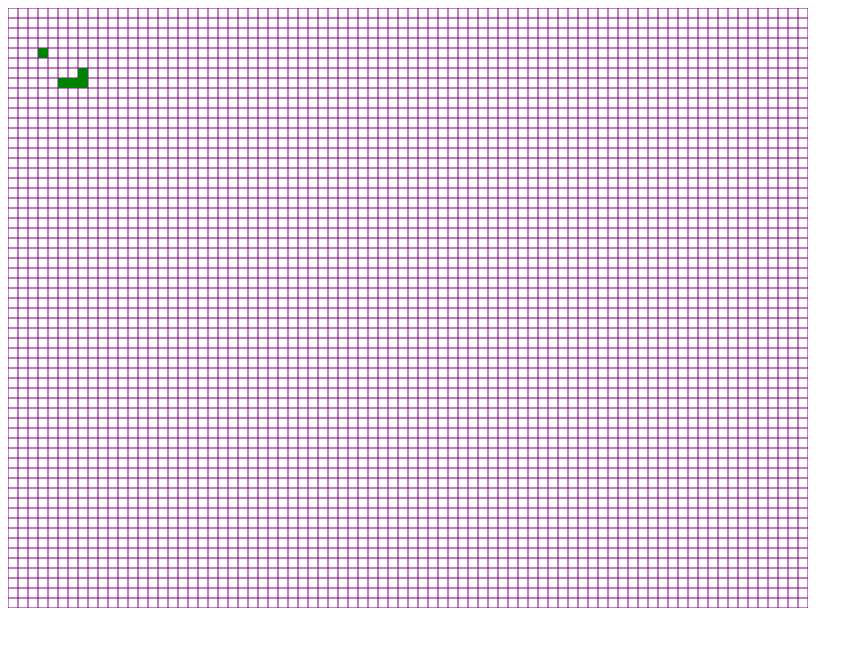
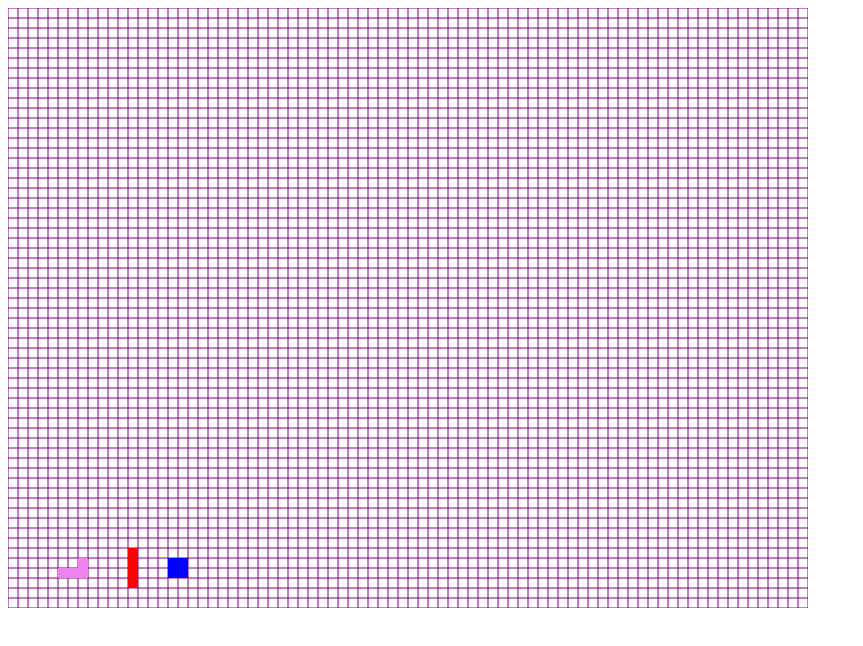
Before and after one commit to hjhan/kidsJavaScript, a plain HTML site: page src/canvas-games/grid.html in a window 1280 px wide. Shown: the whole page, without its empty margins (0-863 px from the left). Drawn offline with Linux system fonts and the light colour scheme.

Commit message:
add more block and colors

```diff
--- a/src/FiveChess_Canvas/css/style.css
+++ /dev/null
@@ -1,5 +0,0 @@
-canvas {
-    display: block;
-    margin: 50px auto;
-    border: 1px solid red;
-}
--- a/src/FiveChess_Canvas/js/script.js
+++ b/src/FiveChess_Canvas/js/script.js
@@ -8,8 +8,6 @@ for (var i = 0; i < 15; i++) {
         chessBoard[i][j] = 0;
     }
 }
-
-
 /*
  //赢法数组，用来记录所有可能的赢法方案，
  var wins=[];
@@ -72,9 +70,7 @@ for (var i = 0; i < 15; i++) {
  blackWin[i]=0;
  whiteWin[i]=0;
  }
-
  */
-
 
 //获取棋盘在dom中的元素
 var chess = document.getElementById('chess');
--- a/src/canvas-games/grid.html
+++ b/src/canvas-games/grid.html
@@ -7,18 +7,12 @@
 <canvas id="c" width="800" height="600"></canvas>
 
 <script type="text/javascript">
+    var colors = ['violet', 'red', 'blue', 'green', 'pink', 'yellow', 'orange', 'purple', 'black'];
 
-        window.onload = function(){
+    window.onload = function () {
         // 获取上下文
         var c = document.getElementById('c');
         var ctx = c.getContext("2d");
-          // 绘制背景
-     /*     var gradient = ctx.createLinearGradient(0,0,0,300);
-          gradient.addColorStop(0,"#e0e0e0");
-          gradient.addColorStop(1,"#ffffff");
-          ctx.fillStyle = gradient;
-          ctx.fillRect(0,0,c.width,c.height);
-*/
 
         // 描绘边框
         const cell = 10;
@@ -27,50 +21,75 @@
         ctx.lineWidth = 1;
         ctx.strokeStyle = "purple";
 
+        function drawBoard() {
             // 结束边框描绘
             ctx.beginPath();
             // 准备画竖线
             for (var col = 0; col <= cols; col++) {
                 var x = col * cell;
-            ctx.moveTo(x,0);
-            ctx.lineTo(x,c.height);
+                ctx.moveTo(x, 0);
+                ctx.lineTo(x, c.height);
             }
             // 准备画横线
-          for(var row = 0; row <= rows; row++){
+            for (var row = 0; row <= rows; row++) {
                 var y = row * cell;
-            ctx.moveTo(0,y);
+                ctx.moveTo(0, y);
                 ctx.lineTo(c.width, y);
             }
             ctx.stroke();
+        }
 
 
-          var block = [[0,0,1,0],
-                       [0,0,1,0],
-                       [0,1,1,0],
-                       [0,0,0,0]];
+        var shapeL = [[0, 0, 1, 0],
+            [0, 0, 1, 0],
+            [0, 1, 1, 0],
+            [0, 0, 0, 0]];
 
-      for(var i = 0; i < 4; i++){
-        for(var j = 0; j< 4; j++){
-            if(block[i][j] === 1) {
-              drawSquare(50 + i*10, 50+j*10);
+        var shapeI = [[0, 0, 0, 0],
+            [0, 0, 0, 0],
+            [1, 1, 1, 1],
+            [0, 0, 0, 0]];
+
+        var shapeO = [[0, 0, 0, 0],
+            [0, 1, 1, 0],
+            [0, 1, 1, 0],
+            [0, 0, 0, 0]];
+
+
+        function drawBlock(block, x, y, color) {
+            for (var i = 0; i < 4; i++) {
+                for (var j = 0; j < 4; j++) {
+                    if (block[i][j] === 1) {
+                        drawSquare(x + i * 10, y + j * 10, color);
+                    }
                 }
             }
         }
 
-      drawSquare(30,40);
+        var x = 50;
+        var y = 50;
 
+        function draw() {
+            ctx.clearRect(0, 0, c.width, c.height);
+            drawBoard();
+            drawBlock(shapeL, x, y, colors[0]);
+            drawBlock(shapeI, x + 50, y, colors[1]);
+            drawBlock(shapeO, x + 100, y, colors[2]);
+            y += cell;
+            if (y >= c.height - 20) {
+                clearInterval(t);
+            }
+        }
 
-      function drawSquare(x,y){
+        var t = setInterval(draw, 100);
+        drawSquare(30, 40, colors[0]);
+        function drawSquare(x, y, color) {
             ctx.beginPath();
             ctx.rect(x, y, cell, cell);
-        ctx.fillStyle = "green";
+            ctx.fillStyle = color;
             ctx.fill();
             ctx.closePath();
-
         }
-
-
-
 
     };
 
```
Also changed, not shown: src/FiveChess_Canvas/index.html (+2 -2 lines). Lines whose indentation alone changed are shown as unchanged.
